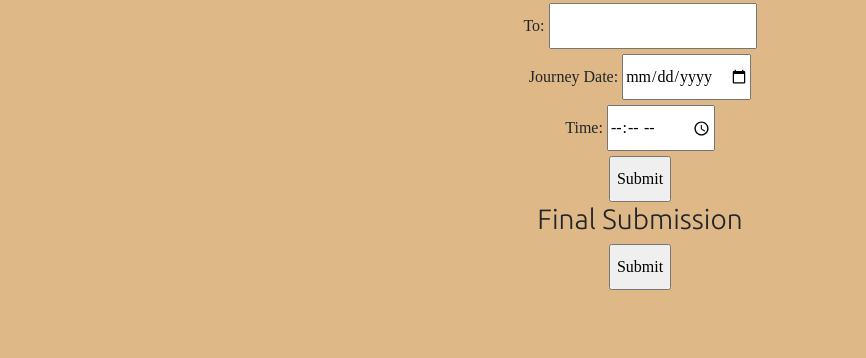
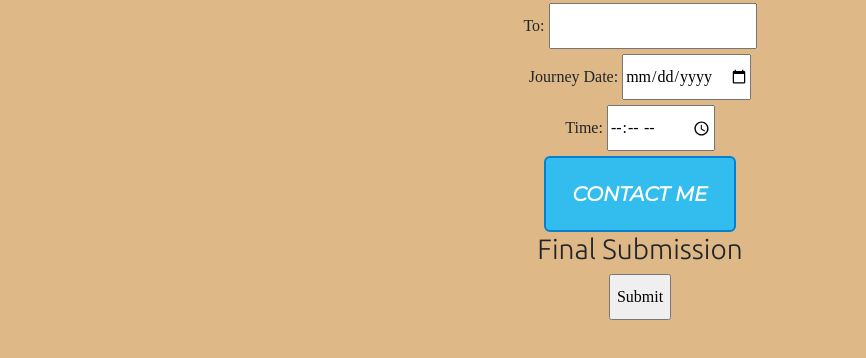
Before and after one commit to mohan23111997/second, a plain HTML site: page index.html in a window 1280 px wide. Shown: the part 346-704 px from the top of the page, without its empty margins (0-866 px from the left). Drawn offline with nearby package versions, Linux system fonts and the light colour scheme.

Commit message:
Update index.html

```diff
--- a/index.html
+++ b/index.html
@@ -22,6 +22,27 @@
     form{
       text-align:center;
     }
+    .myButton {
+background-color:#33bdef;
+border-radius:6px;
+border:2px solid #057fd0;
+display:inline-block;
+cursor:pointer;
+color:#ffffff;
+font-family:'Montserrat', sans-serif;
+font-size:20px;
+font-weight:bold;
+padding:11px 27px;
+text-decoration:none;
+text-shadow: #5b6178;
+}
+.myButton:hover {
+background-color:#019ad2;
+}
+.myButton:active {
+position:relative;
+top:1px;
+}
   </style>
   <body>
     <h2><b><u>Online Bus Ticket Booking</u></b></h2>
@@ -42,7 +63,7 @@
   <input type="date"name="JourneyDate"value= ""><br>
   <label>Time:</label>
   <input type="time"name="Time"value="" ><br>
-  <input type="submit"  >
+    <a class="myButton" href="mailto:mohan123@gmail.com"><b>CONTACT ME</b></a><br>
 </form>
     <form class="" action="https://mohan23111997.github.io/third/" method="get">
       <h3>Final Submission</h3>
```
